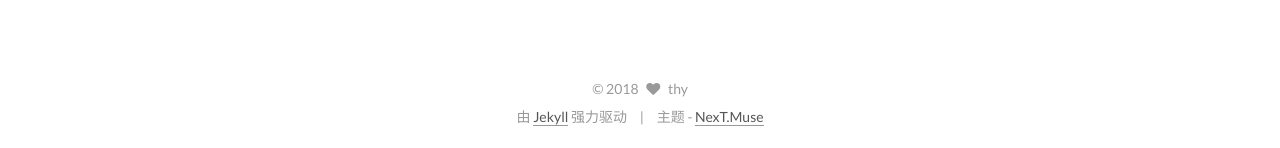
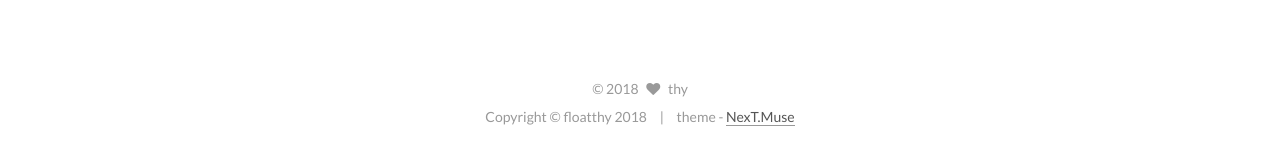
Before and after one commit to thy00/thy00.github.io, a Jekyll site: the page built from index.html, in a window 1280 px wide. Shown: the part 1532-1680 px from the top of the page. Built offline with Jekyll 4.4.1, drawn with Linux system fonts in a browser that asks for light colours; the list of posts is cut into pages by our own code.

Commit message:
初始化设置

```diff
--- a/_config.yml
+++ b/_config.yml
@@ -707,6 +707,7 @@ vendors:
 css: assets/css
 js: assets/js
 images: assets/images
+repository: thy00/thy00.github.io
 
 # Theme version
 version: 5.1.1
--- a/_data/languages/zh-Hans.yml
+++ b/_data/languages/zh-Hans.yml
@@ -49,8 +49,8 @@ page:
   tags: 标签
 
 footer:
-  powered: "由 %s 强力驱动"
-  theme: 主题
+  powered: "Copyright © floatthy 2018"
+  theme: theme
 
 counter:
   tag_cloud:
```
